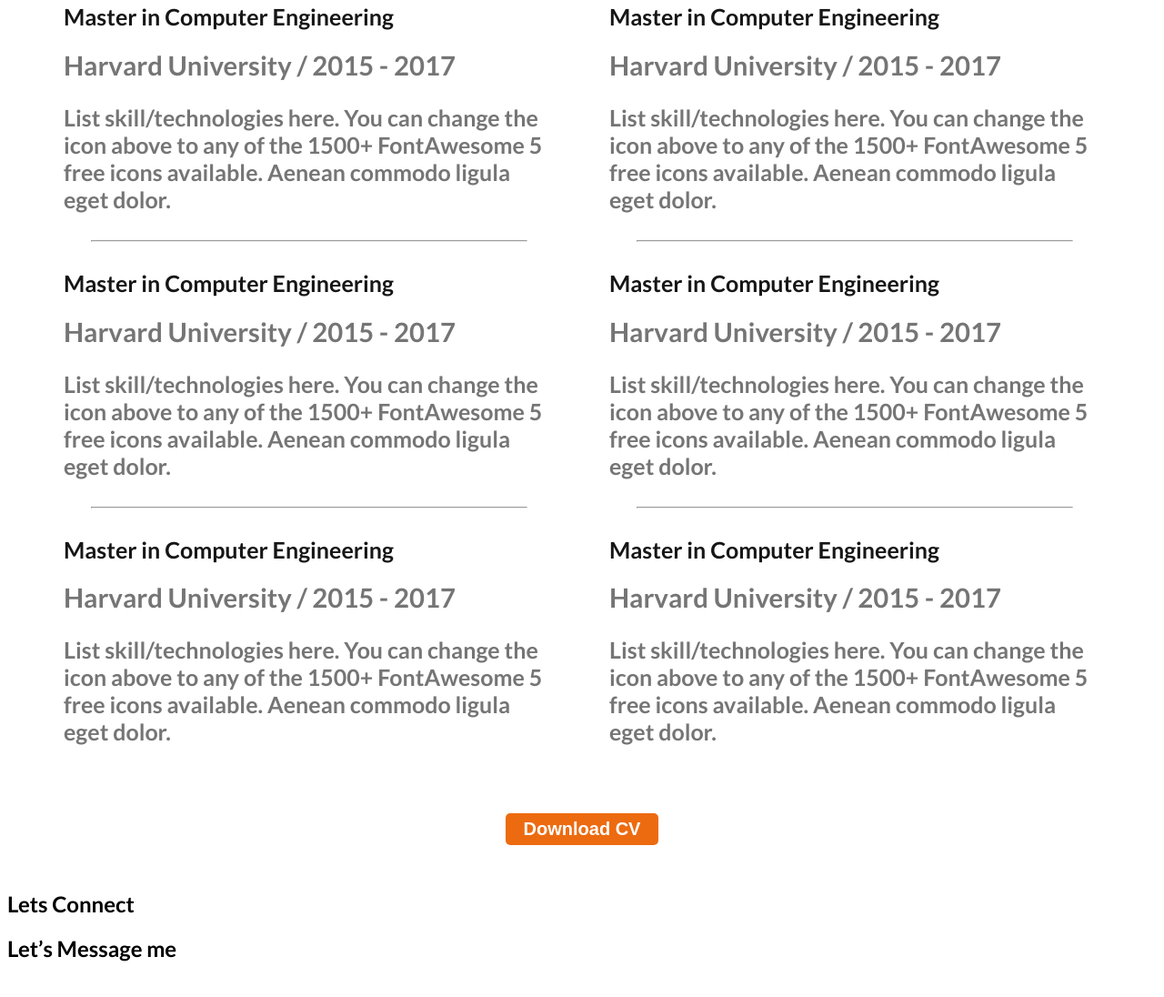
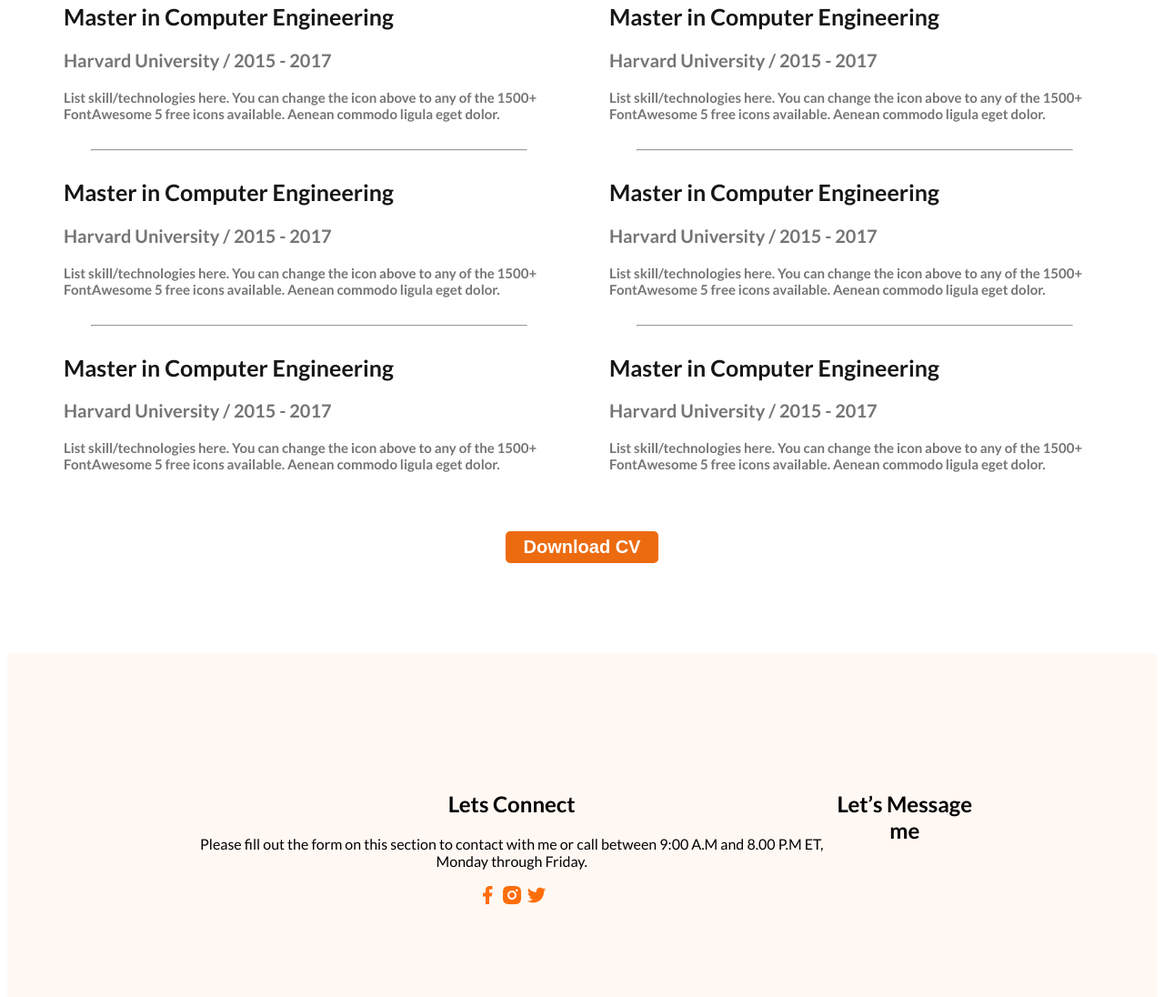
Before and after one commit to motasn/developer-porttfolio, a plain HTML site: page index.html in a window 1280 px wide. Shown: the part 2185-3281 px from the top of the page at 91% size. Drawn offline with Linux system fonts and the light colour scheme.

Commit message:
footer style

```diff
--- a/index.html
+++ b/index.html
@@ -149,6 +149,12 @@
     <footer>
     <div class="footer-column">
  <h2 class="fot-title">Lets Connect</h2>
+ <p class="fot-descrip"  > Please fill out the form on this section to contact with me or call between 9:00 A.M and 8.00 P.M ET, Monday through Friday.</p>
+ <div class="social-link">
+    <a href=""><img src="images/icons/facebook.png" alt=""></a>
+    <a href=""><img src="images/icons/insta.png" alt=""></a>
+    <a href=""><img src="images/icons/twitter.png" alt=""></a>
+ </div>
     </div>
     <div class="footer-column">
         <h2 class="fot-title">Let’s Message me</h2>
--- a/styles/Portfolio.css
+++ b/styles/Portfolio.css
@@ -137,9 +137,13 @@ font-weight: 700;
 .resume-descrip,.resume-insti{
     color: #757575 ;
 }
+.resume-descrip{
+    font-size:15px ;
+}
 .resume-insti{
     margin-bottom:20px ;
     margin-top: 0;
+    font-size:20px ;
 }
 .resume-item-title{
     color:  #161616;
@@ -173,3 +177,11 @@ font-weight: 700;
     font-size:20px ;
 
 }
+/* fotter style */
+footer{
+    text-align: center;
+    display: flex;
+    background-color: #FFF8F3;
+    margin-top: 100px;
+    padding: 130px 200px;
+}
```
